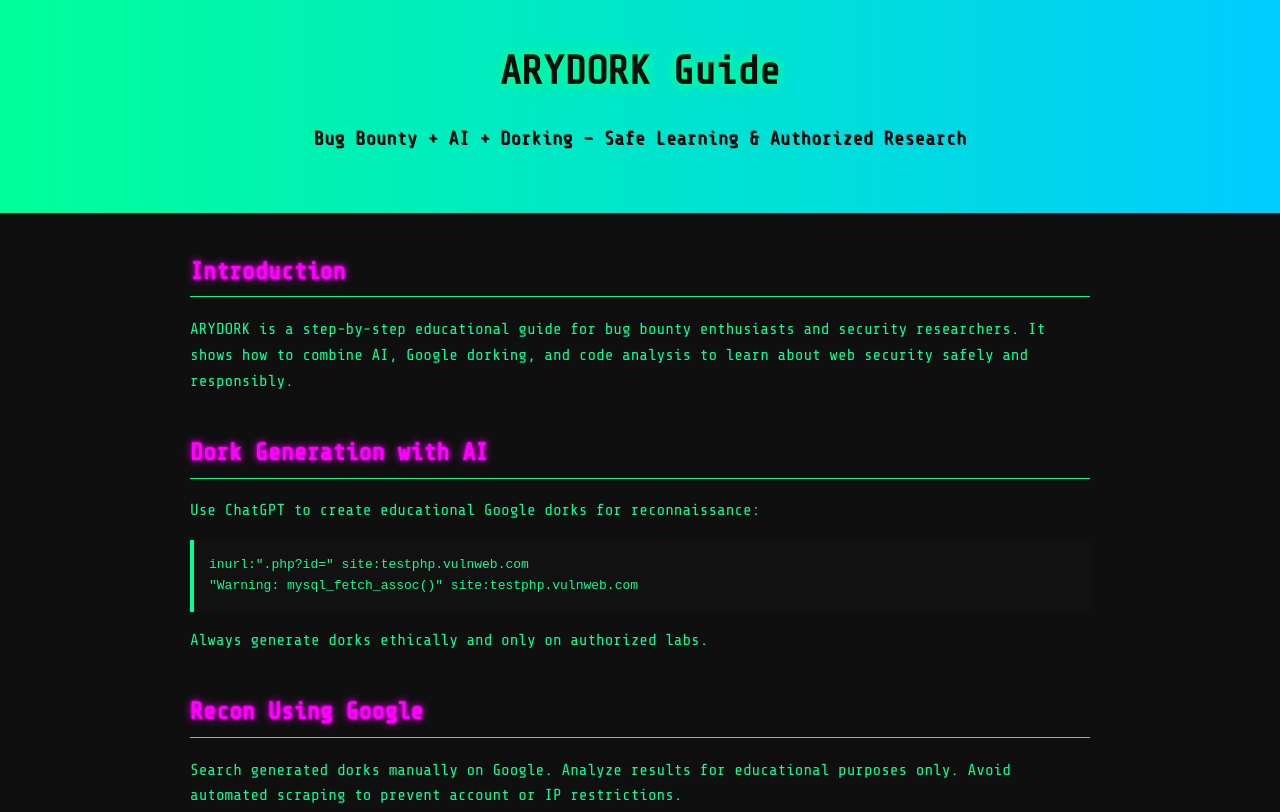
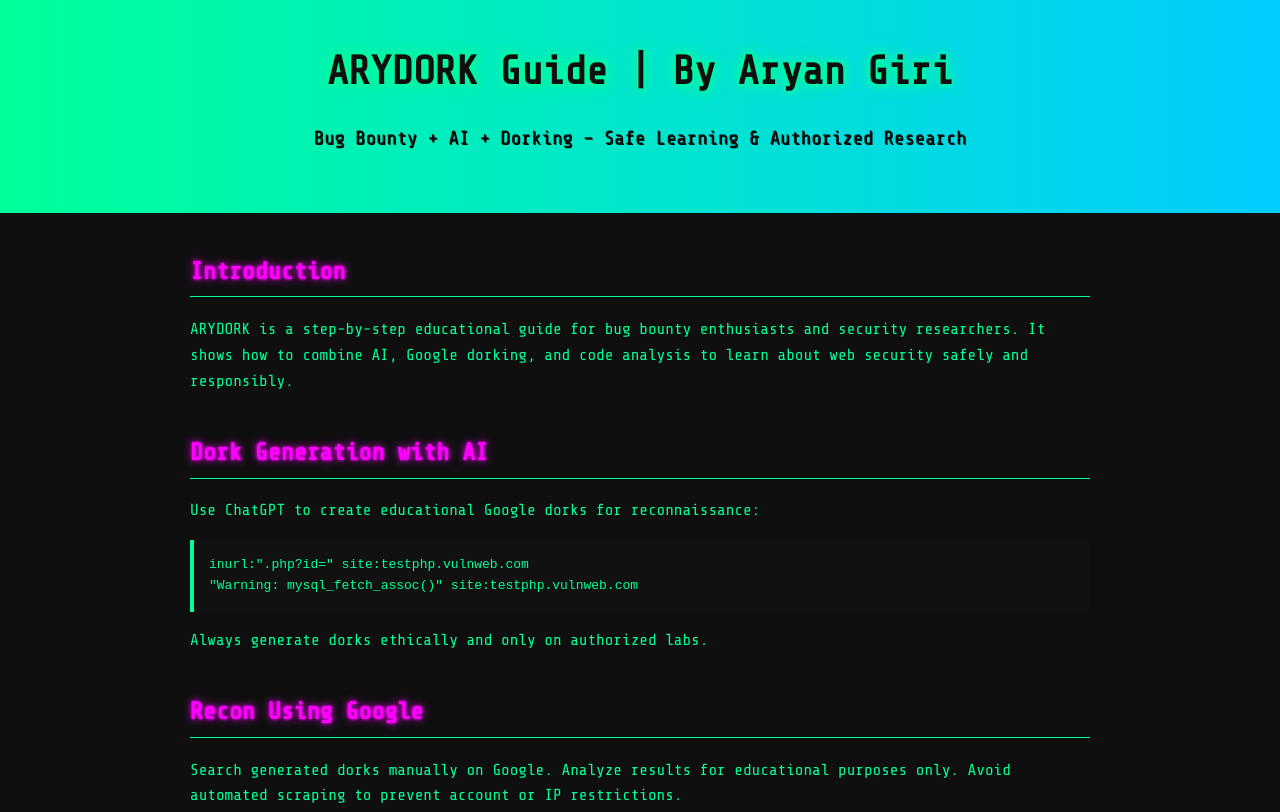
Before and after one commit to giriaryan694-a11y/arydork, a plain HTML site: page index.html in a window 1280 px wide. Shown: the top 812 px of the page. Drawn offline with nearby package versions, Linux system fonts and the light colour scheme.

Commit message:
Update index.html

```diff
--- a/index.html
+++ b/index.html
@@ -3,7 +3,7 @@
 <head>
 <meta charset="UTF-8">
 <meta name="viewport" content="width=device-width, initial-scale=1.0">
-<title>ARYDORK Guide | Bug Bounty + AI + Dorking</title>
+<title>ARYDORK Guide | Bug Bounty + AI + Dorking | By Aryan Giri</title>
 <style>
     @import url('https://fonts.googleapis.com/css2?family=Share+Tech+Mono&display=swap');
 
@@ -88,7 +88,7 @@
 <body>
 
 <header>
-    <h1>ARYDORK Guide</h1>
+    <h1>ARYDORK Guide | By Aryan Giri</h1>
     <p>Bug Bounty + AI + Dorking – Safe Learning & Authorized Research</p>
 </header>
 
```
